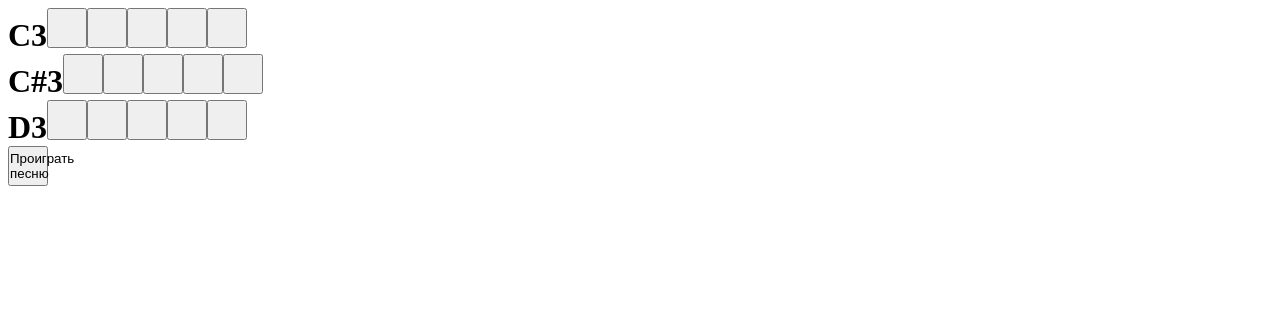
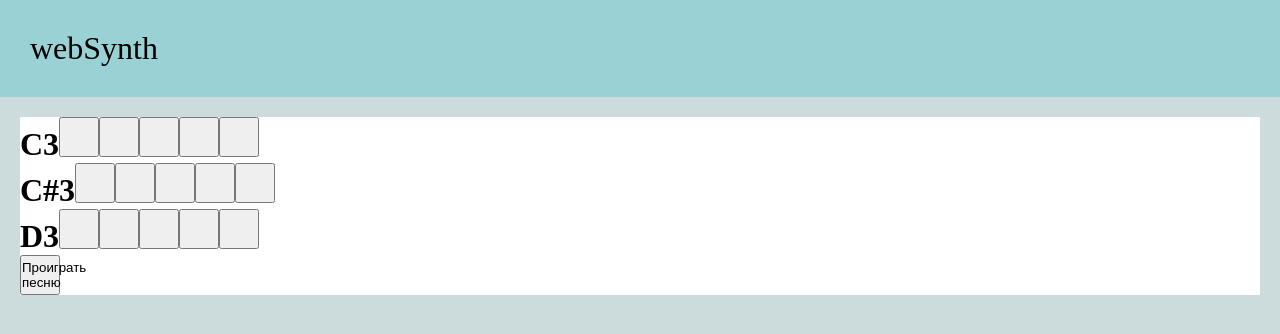
Before and after one commit to Wildexad/webSynth, a React (Create React App) app in the folder client/: page / in a window 1280 px wide. Shown: the top 334 px of the page. Built offline with nearby package versions, Linux system fonts and the light colour scheme.

Commit message:
Added some basic styling

```diff
--- a/client/src/App.js
+++ b/client/src/App.js
@@ -35,8 +35,11 @@ function playSong() {
 export default function App() {
   return (
     <>
-      <Timeline notes={notes} />
-      <PlayButton playSong={playSong} />
+      <header>webSynth</header>
+      <div className="timeline">
+        <Timeline notes={notes} />
+        <PlayButton playSong={playSong} />
+      </div>
     </>
 
   );
--- a/client/src/styles/main.css
+++ b/client/src/styles/main.css
@@ -1,3 +1,15 @@
+body {
+    background-color: #CCDBDC;
+    margin: 0;
+}
+
+header {
+    background-color: #9AD1D4;
+    margin-bottom: 20px;
+    padding: 30px;
+    font-size: 32px;
+}
+
 button {
     width: 40px;
     height: 40px;
@@ -8,3 +20,8 @@ button {
 h1 {
     display: inline;
 }
+
+div .timeline {
+    margin: 20px;
+    background-color: #FFFFFF;
+}
```
